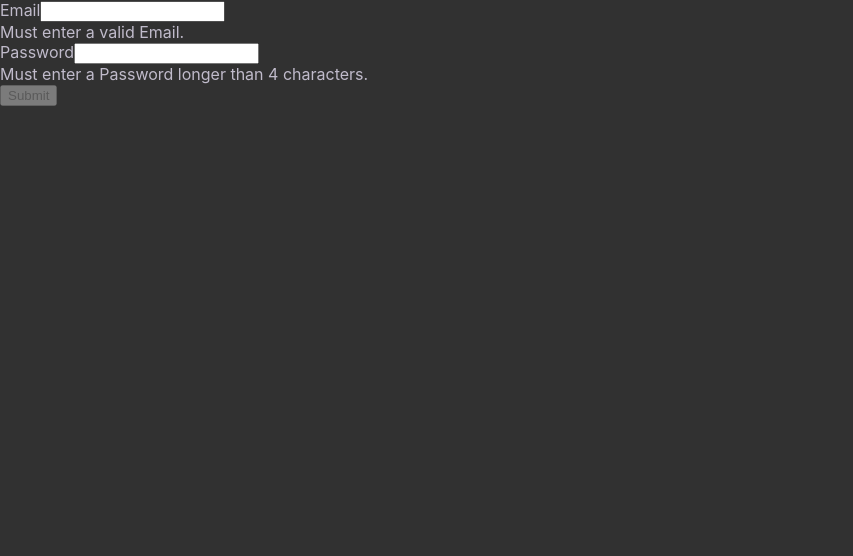
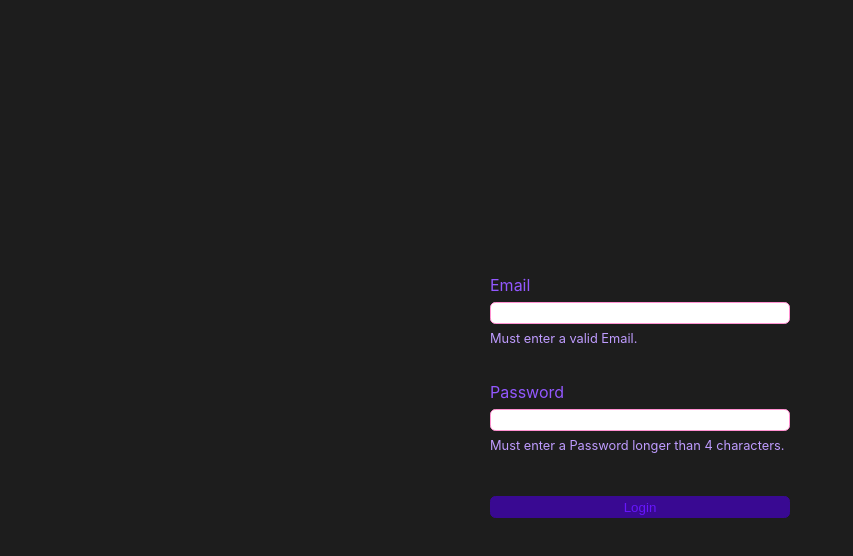
Before and after one commit to alfunkso/simple-form, a React (Create React App) app: page / in a window 1280 px wide. Shown: the top 556 px of the page, without its empty margins (0-853 px from the left). Built offline with nearby package versions, Linux system fonts and the light colour scheme.

Commit message:
feat/style: finished style for components

```diff
--- a/src/components/App.js
+++ b/src/components/App.js
@@ -10,9 +10,11 @@ function App() {
     debug("Rendering...");
     return (
         <div className="App">
-            <Email />
-            <Password />
-            <Submit />
+            <div className="Form">
+                <Email />
+                <Password />
+                <Submit />
+            </div>
         </div>
     );
 }
--- a/src/components/Email.js
+++ b/src/components/Email.js
@@ -20,6 +20,7 @@ function Email({email, emailIsValid, onChangeEmail}) {
                 type="email"
                 onChange={onChangeEmail}
                 value={email}
+                required
             />
             {
                 !emailIsValid &&
--- a/src/components/Password.js
+++ b/src/components/Password.js
@@ -20,6 +20,7 @@ function Password({password, passwordIsValid, onChangePassword}) {
                 type="password"
                 value={password}
                 onChange={onChangePassword}
+                required
             />
             {
                 !passwordIsValid &&
--- a/src/components/Submit.js
+++ b/src/components/Submit.js
@@ -7,28 +7,39 @@ import '../styles/Submit.css'
 
 const debug = require('debug')('alfunkso.net:Submit');
 
-function Submit({submittable, submit}) {
+function Submit({submittable, submitted, submit}) {
     debug("Rendering...");
     return (
         <div className="SubmitContainer">
+            {
+                submitted
+                    ?
+                    <div className="SubmitHelperText">
+                        Thank you for your clicking Login!
+                    </div>
+                    :
                     <button
                         className="Submit"
                         onClick={submit}
                         disabled={!submittable}
+                        title={!submittable ? "Must fill the form with valid info" : "Submit"}
                     >
-                Submit
+                        Login
                     </button>
+            }
         </div>
     );
 }
 
 Submit.propTypes = {
     submittable: PropTypes.bool.isRequired,
+    submitted: PropTypes.bool.isRequired,
     submit: PropTypes.func.isRequired,
 };
 
 const mapStateToProps = (state) => ({
     submittable: isSubmittable(state),
+    submitted: state.get("submitted"),
 });
 
 const mapDispatchToProps = (dispatch) => ({
--- a/src/index.css
+++ b/src/index.css
@@ -6,8 +6,8 @@ body {
     sans-serif;
   -webkit-font-smoothing: antialiased;
   -moz-osx-font-smoothing: grayscale;
-  background: #313131;
-  color: #C0BBCB;
+  background: #1d1d1d;
+  color: #9358FF;
 }
 
 code {
--- a/src/styles/App.css
+++ b/src/styles/App.css
@@ -0,0 +1,19 @@
+.App {
+    min-width: 100vw;
+    min-height: 100vh;
+    display: flex;
+    flex-flow: row nowrap;
+    justify-content: center;
+    align-items: center;
+}
+
+.App .Form {
+    display: flex;
+    flex-flow: column nowrap;
+    justify-content: space-between;
+    align-items: stretch;
+    width: 300px;
+    height: 250px;
+    max-height: 100vh;
+    max-width: 100vw;
+}
--- a/src/styles/Email.css
+++ b/src/styles/Email.css
@@ -0,0 +1,29 @@
+.EmailContainer {
+    display: flex;
+    flex-flow: column nowrap;
+    justify-content: space-evenly;
+    align-items: stretch;
+}
+
+.EmailContainer label {
+
+}
+
+.EmailContainer .Email {
+    color: #1189FC;
+    border: 1px solid #99CDFF;
+    background: #FFFFFF;
+    margin: 0.5em 0;
+    padding: 0.2em 0.6em;
+    border-radius: 0.4em;
+}
+
+.EmailContainer .Email:invalid {
+    color: #FD0094;
+    border: 1px solid #FF91D1;
+}
+
+.EmailContainer .EmailHelperText {
+    font-size: 0.8em;
+    color: #BF9CFF;
+}
--- a/src/styles/Password.css
+++ b/src/styles/Password.css
@@ -0,0 +1,25 @@
+.PasswordContainer {
+    display: flex;
+    flex-flow: column nowrap;
+    justify-content: space-evenly;
+    align-items: stretch;
+}
+
+.PasswordContainer .Password {
+    color: #1189FC;
+    border: 1px solid #99CDFF;
+    background: #FFFFFF;
+    margin: 0.5em 0;
+    padding: 0.2em 0.6em;
+    border-radius: 0.4em;
+}
+
+.PasswordContainer .Password:invalid {
+    color: #FD0094;
+    border: 1px solid #FF91D1;
+}
+
+.PasswordContainer .PasswordHelperText {
+    font-size: 0.8em;
+    color: #BF9CFF;
+}
--- a/src/styles/Submit.css
+++ b/src/styles/Submit.css
@@ -0,0 +1,25 @@
+.SubmitContainer {
+
+}
+
+.SubmitContainer .SubmitHelperText {
+
+}
+
+.SubmitContainer .Submit {
+    width: 100%;
+    color: #FFFFFF;
+    border: 1px solid #6716FC;
+    background: #390992;
+    margin: 0.5em 0;
+    padding: 0.2em 0.6em;
+    border-radius: 0.4em;
+    cursor: pointer;
+}
+
+.SubmitContainer .Submit:disabled {
+    color: #6716FC;
+    border: 1px solid #390992;
+    background: #390992;
+    cursor: default;
+}
```
Lines whose indentation alone changed are shown as unchanged.
